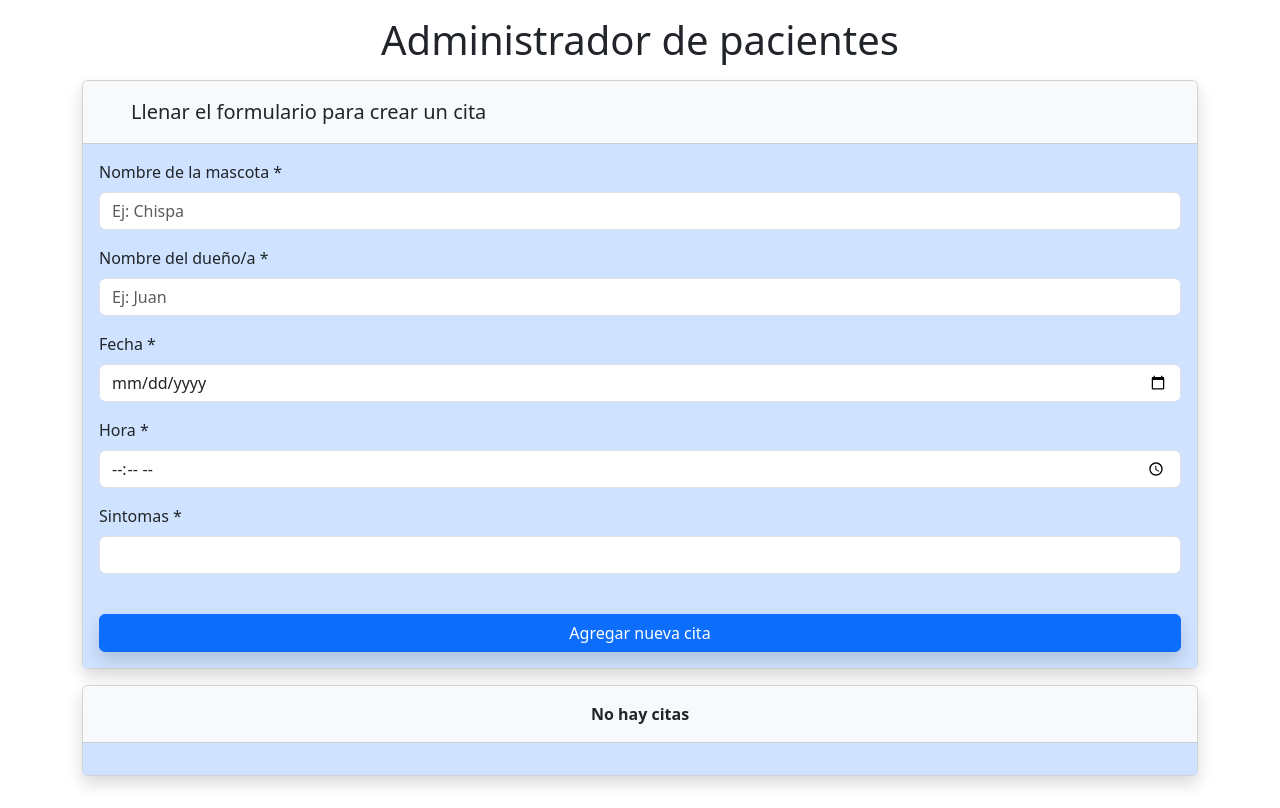
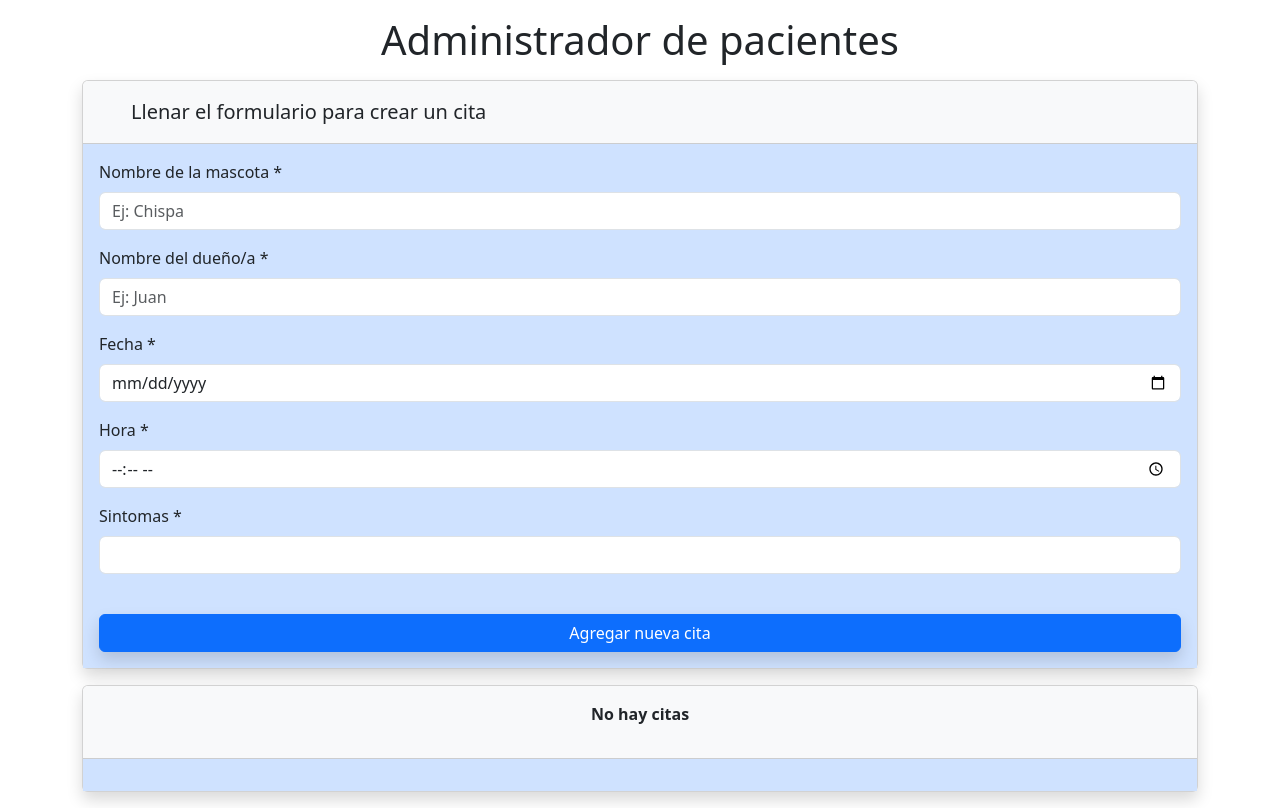
Before and after one commit to juanchiblanco/react-pacientesVeterinaria, a React (Vite) app: page / in a window 1280 px wide. Built offline with nearby package versions, Linux system fonts and the light colour scheme.

Commit message:
agregue condicional que nmuestra sin citas si no hay

```diff
--- a/src/components/ListaPacientes.jsx
+++ b/src/components/ListaPacientes.jsx
@@ -5,7 +5,13 @@ const ListaPacientes = ({citas , borrarCita}) => {
   return (
     <Card className="shadow my-3">
       <Card.Header className="py-3 bg-light text-center">
-        <b>No hay citas</b>
+
+        {citas.length === 0 && (
+        <p className="text-center">
+          <b>No hay citas</b>
+        </p>
+      )}
+
       </Card.Header>
       <Card.Body className="bg-primary-subtle">
         <div className="row justify-content-center gap-2">
```
